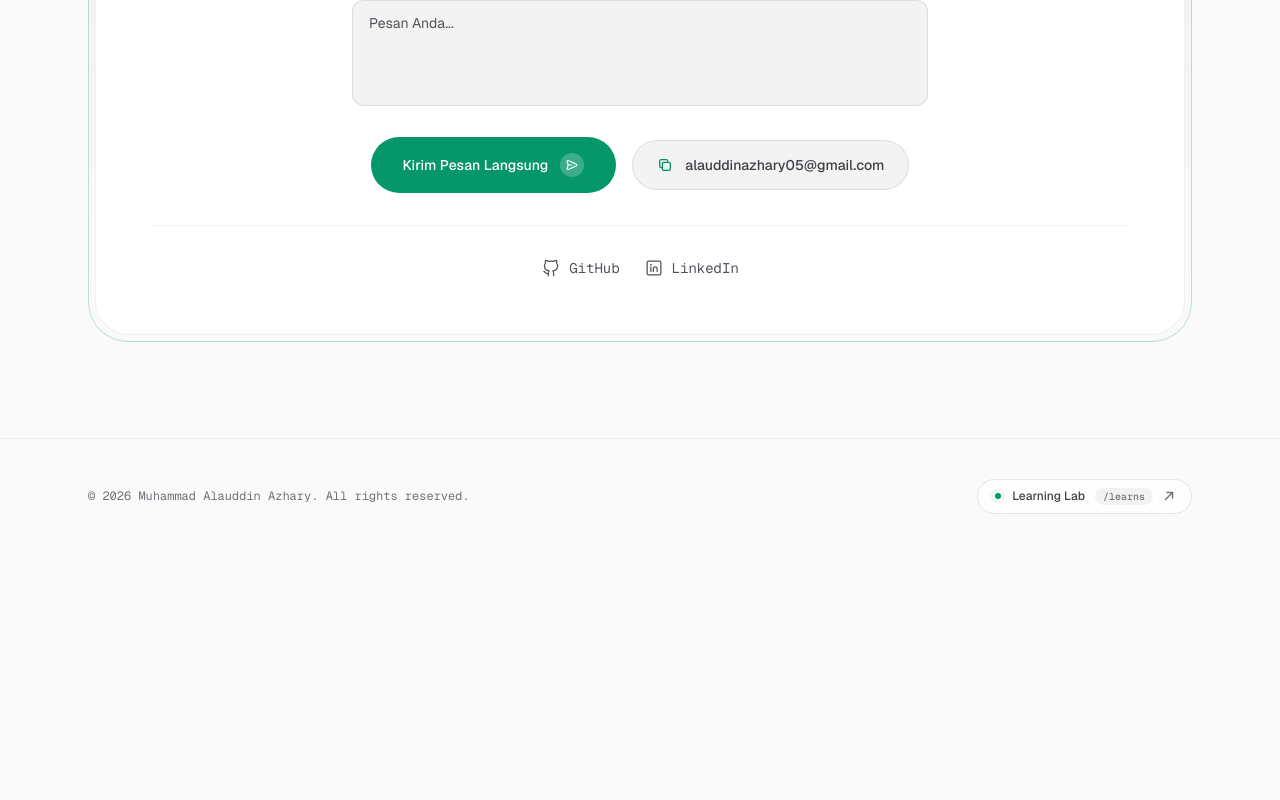
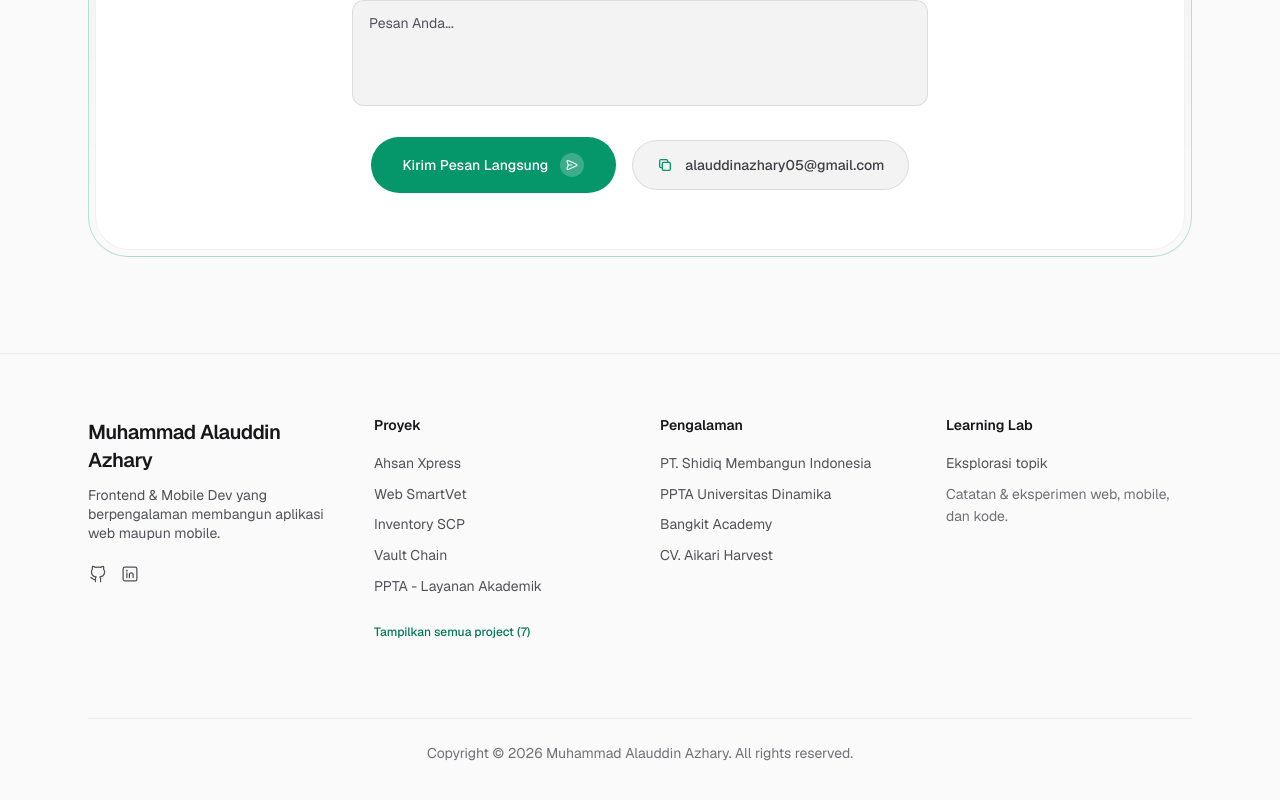
Before and after one commit to aldnazr/portofoliov2, a Next.js app: page / in a window 1280 px wide. Shown: the part 4199-4999 px from the top of the page. Before the commit the page ends 4753 px from the top, so only its background shows below. Built offline with nearby package versions, Linux system fonts and the light colour scheme.

Commit message:
refactor: centralize site metadata, expand footer, drop contact social links

```diff
--- a/app/layout.tsx
+++ b/app/layout.tsx
@@ -3,6 +3,7 @@ import { Geist, Geist_Mono } from "next/font/google";
 import "./globals.css";
 import { Analytics } from "@vercel/analytics/next";
 import { SpeedInsights } from "@vercel/speed-insights/next";
+import { siteDescription, siteTitle } from "@/data/site";
 
 const geistSans = Geist({
   variable: "--font-geist-sans",
@@ -15,9 +16,8 @@ const geistMono = Geist_Mono({
 });
 
 export const metadata: Metadata = {
-  title: "Muhammad Alauddin Azhary — Frontend Dev",
-  description:
-    "Portofolio Muhammad Alauddin Azhary, Frontend & Mobile Dev yang berpengalaman membangun aplikasi web maupun mobile.",
+  title: siteTitle,
+  description: siteDescription,
 };
 
 export const viewport: Viewport = {
--- a/components/contact-section.tsx
+++ b/components/contact-section.tsx
@@ -3,7 +3,6 @@
 import { useState } from "react";
 import { profile } from "@/data/profile";
 import { Button } from "./button";
-import { GithubIcon, LinkedinIcon } from "./icons";
 
 export default function ContactSection() {
   const [copied, setCopied] = useState(false);
@@ -169,22 +168,6 @@ export default function ContactSection() {
               </Button>
             </div>
           </form>
-
-          <div className="pt-8 border-t border-hairline-soft flex items-center justify-center gap-6">
-            {profile.socialLinks.map((link, i) => (
-              <a
-                key={i}
-                href={link.href}
-                target="_blank"
-                rel="noopener noreferrer"
-                className="inline-flex items-center gap-2 text-sm text-muted hover:text-accent font-mono transition-colors group"
-              >
-                {link.label === "GitHub" && <GithubIcon />}
-                {link.label === "LinkedIn" && <LinkedinIcon />}
-                <span>{link.label}</span>
-              </a>
-            ))}
-          </div>
         </div>
       </div>
     </section>
--- /dev/null
+++ b/components/footer-projects.tsx
@@ -0,0 +1,47 @@
+"use client";
+
+import { useState } from "react";
+import Link from "next/link";
+import { projects, slugifyProject } from "@/data/projects";
+
+const INITIAL_VISIBLE = 5;
+
+/** Kolom footer "Proyek": tampil 5 dulu, tombol expand untuk semua project. */
+export default function FooterProjects() {
+  const [expanded, setExpanded] = useState(false);
+  const visible = expanded ? projects : projects.slice(0, INITIAL_VISIBLE);
+
+  if (projects.length === 0) {
+    return <p className="text-sm text-subtle">Belum ada proyek.</p>;
+  }
+
+  return (
+    <ul>
+      {visible.map((project) => (
+        <li key={project.name}>
+          <Link
+            href={`/projects/${slugifyProject(project.name)}`}
+            className="block py-1 text-sm leading-relaxed text-muted transition-colors duration-200 hover:text-foreground focus-visible:outline-none focus-visible:ring-2 focus-visible:ring-accent-strong focus-visible:ring-offset-2 focus-visible:ring-offset-background"
+          >
+            {project.name}
+          </Link>
+        </li>
+      ))}
+
+      {projects.length > INITIAL_VISIBLE && (
+        <li>
+          <button
+            type="button"
+            onClick={() => setExpanded((value) => !value)}
+            aria-expanded={expanded}
+            className="mt-2 inline-flex min-h-11 items-center rounded text-xs font-medium text-accent-strong transition-colors duration-200 hover:text-foreground focus-visible:outline-none focus-visible:ring-2 focus-visible:ring-accent-strong focus-visible:ring-offset-2 focus-visible:ring-offset-background"
+          >
+            {expanded
+              ? "Tampilkan lebih sedikit"
+              : `Tampilkan semua project (${projects.length})`}
+          </button>
+        </li>
+      )}
+    </ul>
+  );
+}
--- a/components/footer.tsx
+++ b/components/footer.tsx
@@ -1,41 +1,100 @@
 import Link from "next/link";
 import { profile } from "@/data/profile";
+import { siteDescription, siteTitle } from "@/data/site";
+import { experience } from "@/data/experience";
+import FooterProjects from "@/components/footer-projects";
+import { GithubIcon, LinkedinIcon } from "@/components/icons";
+
+const columns = [
+  { title: "Proyek", node: <FooterProjects /> },
+  {
+    title: "Pengalaman",
+    node: (
+      <ul>
+        {[...new Set(experience.map((entry) => entry.company))].map(
+          (company) => (
+            <li key={company}>
+              <span className="block py-1 text-sm leading-relaxed text-muted">
+                {company}
+              </span>
+            </li>
+          ),
+        )}
+      </ul>
+    ),
+  },
+  {
+    title: "Learning Lab",
+    node: (
+      <ul>
+        <li>
+          <Link
+            href="/learns"
+            className="block py-1 text-sm leading-relaxed text-muted transition-colors duration-200 hover:text-foreground focus-visible:outline-none focus-visible:ring-2 focus-visible:ring-accent-strong focus-visible:ring-offset-2 focus-visible:ring-offset-background"
+          >
+            Eksplorasi topik
+          </Link>
+        </li>
+        <li className="py-1 text-sm leading-relaxed text-subtle">
+          Catatan &amp; eksperimen web, mobile, dan kode.
+        </li>
+      </ul>
+    ),
+  },
+] as const;
 
 export default function Footer() {
   return (
     <footer className="relative z-10 border-t border-hairline-soft bg-background/50">
-      <div className="max-w-6xl mx-auto px-4 sm:px-6 py-8 sm:py-10 flex flex-col-reverse sm:flex-row items-center justify-between gap-5">
-        <p className="text-xs font-mono text-subtle text-center sm:text-left">
-          © {new Date().getFullYear()} {profile.name}. All rights reserved.
-        </p>
+      <div className="max-w-6xl mx-auto px-4 sm:px-6 py-12 sm:py-16">
+        <div className="grid grid-cols-1 sm:grid-cols-2 md:grid-cols-4 gap-8 md:gap-10">
+          {/* Kolom 1: identitas + social icon-only */}
+          <div className="sm:col-span-2 md:col-span-1">
+            <p className="text-xl font-semibold tracking-tight text-foreground">
+              {siteTitle}
+            </p>
+            <p className="mt-3 max-w-sm text-sm leading-snug text-muted">
+              {siteDescription}
+            </p>
 
-        <Link
-          href="/learns"
-          aria-label="Kunjungi Interactive Learning Lab (/learns)"
-          className="group inline-flex items-center gap-2.5 rounded-full border border-hairline bg-surface/80 px-3.5 py-1.5 sm:px-4 sm:py-2 text-xs font-medium text-foreground-soft backdrop-blur-md transition-all duration-300 hover:border-accent-wash-border hover:bg-accent-wash hover:text-foreground active:scale-[0.98] focus-visible:outline-none focus-visible:ring-2 focus-visible:ring-accent-strong focus-visible:ring-offset-2 focus-visible:ring-offset-background"
-        >
-          <span className="relative flex size-2 items-center justify-center">
-            <span className="absolute inline-flex size-full animate-ping rounded-full bg-accent opacity-70" />
-            <span className="relative inline-flex size-1.5 rounded-full bg-accent" />
-          </span>
-          <span>Learning Lab</span>
-          <span className="rounded-full bg-overlay px-2 py-0.5 font-mono text-[10px] text-subtle transition-colors duration-300 group-hover:bg-accent-wash-strong group-hover:text-accent-strong">
-            /learns
-          </span>
-          <svg
-            className="size-3 text-subtle transition-transform duration-300 ease-out group-hover:translate-x-0.5 group-hover:-translate-y-0.5 group-hover:text-accent-strong"
-            viewBox="0 0 12 12"
-            fill="none"
-            stroke="currentColor"
-            strokeWidth="1.5"
-            strokeLinecap="round"
-            strokeLinejoin="round"
-            aria-hidden="true"
-          >
-            <path d="M2.5 9.5L9.5 2.5" />
-            <path d="M4 2.5h5.5v5.5" />
-          </svg>
-        </Link>
+            <ul className="mt-5 flex items-center gap-3">
+              {profile.socialLinks.map((link) => (
+                <li key={link.label}>
+                  <a
+                    href={link.href}
+                    target="_blank"
+                    rel="noopener noreferrer"
+                    className="text-muted transition-colors duration-200 hover:text-foreground focus-visible:outline-none focus-visible:ring-2 focus-visible:ring-accent-strong focus-visible:ring-offset-2 focus-visible:ring-offset-background rounded"
+                  >
+                    {link.label === "GitHub" && (
+                      <GithubIcon className="size-5 shrink-0" />
+                    )}
+                    {link.label === "LinkedIn" && (
+                      <LinkedinIcon className="size-5 shrink-0" />
+                    )}
+                    <span className="sr-only">{link.label}</span>
+                  </a>
+                </li>
+              ))}
+            </ul>
+          </div>
+
+          {columns.map((column) => (
+            <div key={column.title}>
+              <p className="text-sm font-semibold leading-none text-foreground">
+                {column.title}
+              </p>
+              <div className="mt-4">{column.node}</div>
+            </div>
+          ))}
+        </div>
+
+        <div className="mt-12 border-t border-hairline-soft pt-6 sm:mt-16 items-center justify-center flex">
+          <p className="text-sm text-subtle">
+            Copyright © {new Date().getFullYear()} {profile.name}. All rights
+            reserved.
+          </p>
+        </div>
       </div>
     </footer>
   );
--- /dev/null
+++ b/data/site.ts
@@ -0,0 +1,4 @@
+/** Sumber tunggal metadata situs; dipakai app/layout.tsx dan footer. */
+export const siteTitle = "Muhammad Alauddin Azhary";
+export const siteDescription =
+  "Frontend & Mobile Dev yang berpengalaman membangun aplikasi web maupun mobile.";
```
